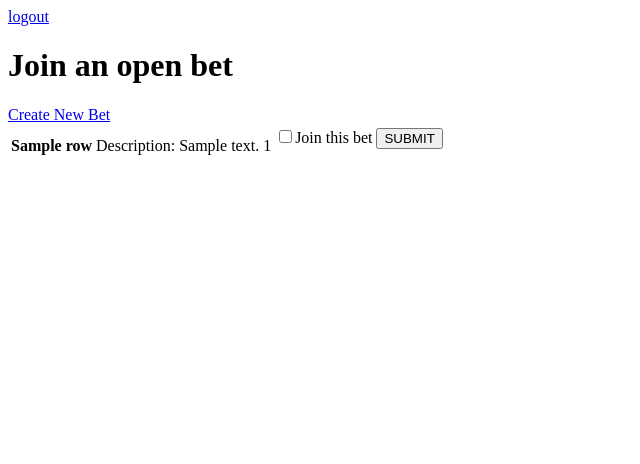
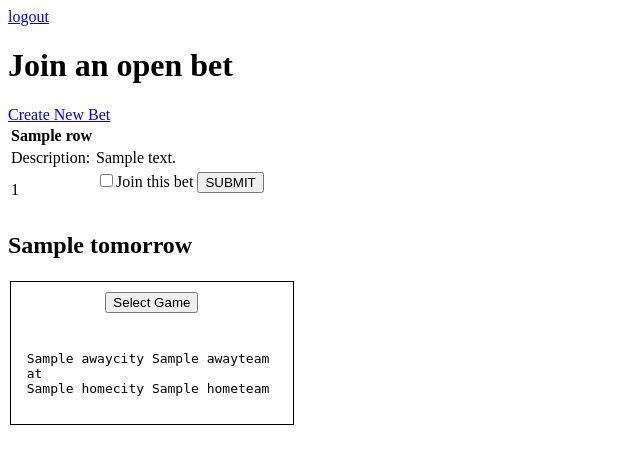
Before and after one commit to jhell85/Capstone, a Django app: template skinonit/bets/templates/bets/openbets_page.html in a window 1280 px wide. Shown: the top 464 px of the page, without its empty margins (0-640 px from the left). Run offline with Django 3.2, Linux system fonts and the light colour scheme; the template is opened without the code that fills it: most values are stand-ins (such as "Sample title", 1, 10 or a date in 2020).

Commit message:
added some css to openbets_page

```diff
--- a/skinonit/bets/management/commands/get_scores.py
+++ b/skinonit/bets/management/commands/get_scores.py
@@ -9,7 +9,7 @@ from .secrets import mysportsfeeds_api_key, mysportsfeeds_password
 
 yesterday = (datetime.datetime.now() - timedelta(1)).strftime('%Y-%m-%d')
 yesterday2 = (datetime.datetime.now() - timedelta(1)).strftime('%Y' + '%m' + '%d')
-
+print(yesterday)
 class Command(BaseCommand):
     def handle(self, *args, **options):
         r = requests.get(
@@ -19,7 +19,7 @@ class Command(BaseCommand):
             }
         )
         games = json.loads(r.text)['scoreboard']['gameScore']
-        # print(r.url)
+
         bets = SportBet.objects.filter(eventdate= yesterday)
         for b in bets:
             print()
--- a/skinonit/bets/static/bets/style.css
+++ b/skinonit/bets/static/bets/style.css
@@ -1,3 +1,28 @@
 #header {
     color: green;
 }
+.gametable{
+    border: 2px solid blue;
+}
+.container{
+    display: flex;
+   flex-direction: row;
+   flex-wrap: wrap;
+   align-content: center;
+
+}
+.columncontainer{
+    display: flex;
+    flex-direction: column;
+    align-content: center;
+}
+#gamediv{
+    border: 1px solid black;
+    margin: 2px;
+}
+#sport_bt{
+    margin: auto;
+    text-align: center;
+    padding: 10px;
+
+}
--- a/skinonit/bets/templates/bets/openbets_page.html
+++ b/skinonit/bets/templates/bets/openbets_page.html
@@ -1,3 +1,7 @@
+<head>
+        {% load static %}
+        <link rel="stylesheet" type="text/css" href="{% static 'bets/style.css' %}">
+</head>
 <a href="{% url 'users:logout_user' %}">logout</a>
 <h1>Join an open bet</h1>
 <a href="{% url 'bets:index' %}">Create New Bet</a>
@@ -5,15 +9,38 @@
 <table>
     {% for row in rows %}
     <tr>
-    <td><b>{{row.name}}</b></td>
-    <td>Description:</td>
-    <td> {{row.description}}</td>
-    <td>{{row.id}}</td>
-    <td><form action="{% url 'bets:create_userbet' %}" method="post">
+        <td><b>{{row.name}}</b></td>
+    </tr>
+        <td>Description:</td>
+        <td> {{row.description}}</td>
+    </tr>
+        <td>{{row.id}}</td>
+        <td><form action="{% url 'bets:create_userbet' %}" method="post">
         {% csrf_token %}
         <input type="checkbox" name="bet_id" value="{{row.id}}">Join this bet
         <button type="submit" name="bt_submit">SUBMIT</button>
         </form></td>
     </tr>
     {% endfor %}
-</table>
+</table >
+
+
+ <h2>{{tomorrow}}</h2>
+<div class=container>
+        {% for game in games %}
+
+    <div id=gamediv>
+<form id="sport_bt" action="{% url 'bets:create_usersportbet' %}" method="post">
+        {% csrf_token %}
+<input type="hidden" name="sportbet_id" value={{game.id}}>
+<button  type="submit">Select Game</button>
+</form>
+<pre>
+  {{game.awaycity}} {{game.awayteam}}
+  at
+  {{game.homecity}} {{game.hometeam}}
+        </pre>
+    </div>
+        {% endfor %}
+
+</div>
--- a/skinonit/bets/urls.py
+++ b/skinonit/bets/urls.py
@@ -13,4 +13,5 @@ urlpatterns = [
     path('create_userbet', views.create_userbet, name='create_userbet'),
     path('openbets_page', views.openbets_page, name='openbets_page'),
     path('scores_page', views.scores_page, name='scores_page'),
+    path('create_usersportbet', views.create_usersportbet, name='create_usersportbet'),
 ]
```
Also changed, not shown: skinonit/bets/views.py (+24 -3 lines).
